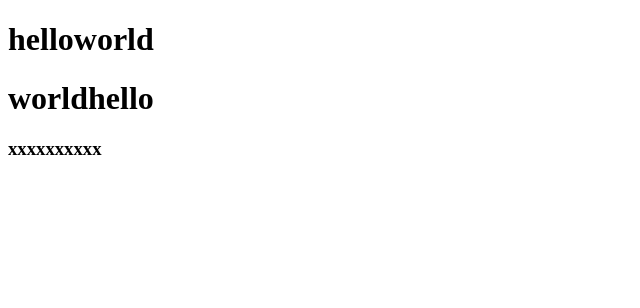
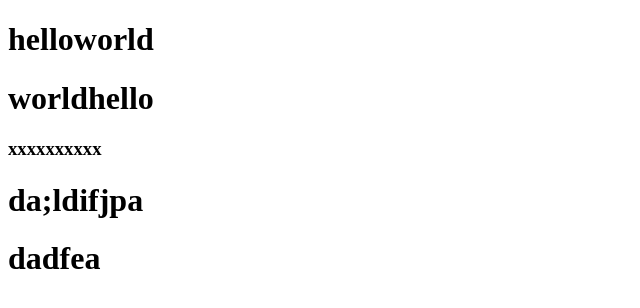
Before and after one commit to github365365/testDemo, a plain HTML site: page index.html in a window 1280 px wide. Shown: the whole page, without its empty margins (0-640 px from the left). Drawn offline with Linux system fonts and the light colour scheme.

Commit message:
第五次提交

```diff
--- a/index.html
+++ b/index.html
@@ -10,5 +10,8 @@
         <h1>helloworld</h1>
         <h1>worldhello</h1>
         <h3>xxxxxxxxxx</h3>
+
+        <h1>da;ldifjpa</h1>
+        <h1>dadfea</h1>
     </body>
 </html>
```
Also changed, not shown: 1 other file.
